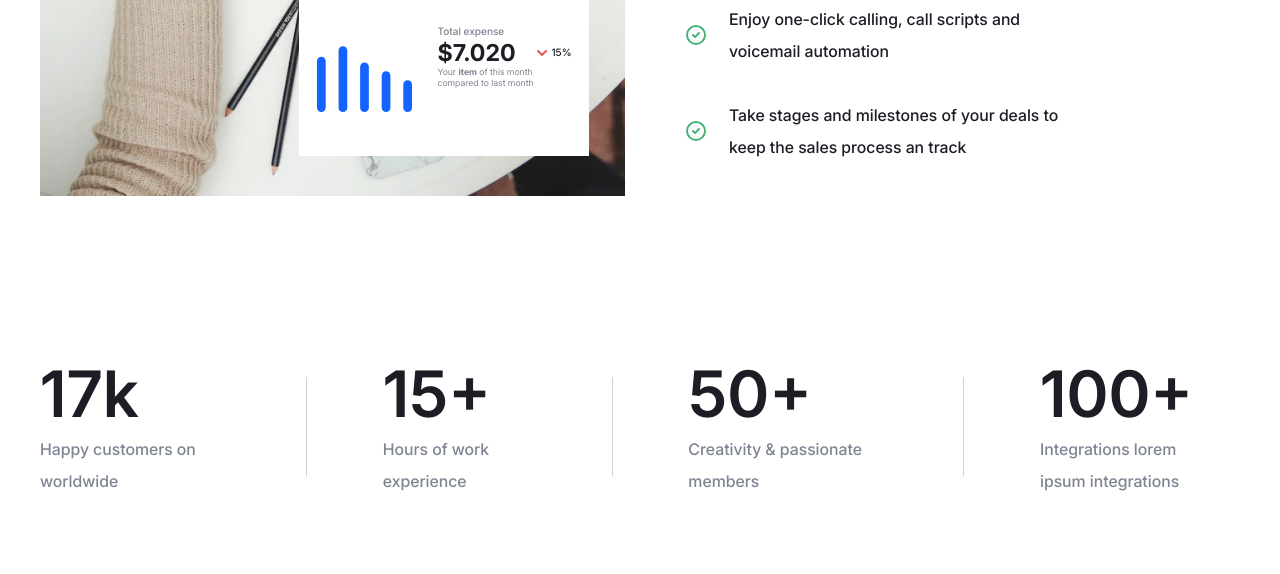
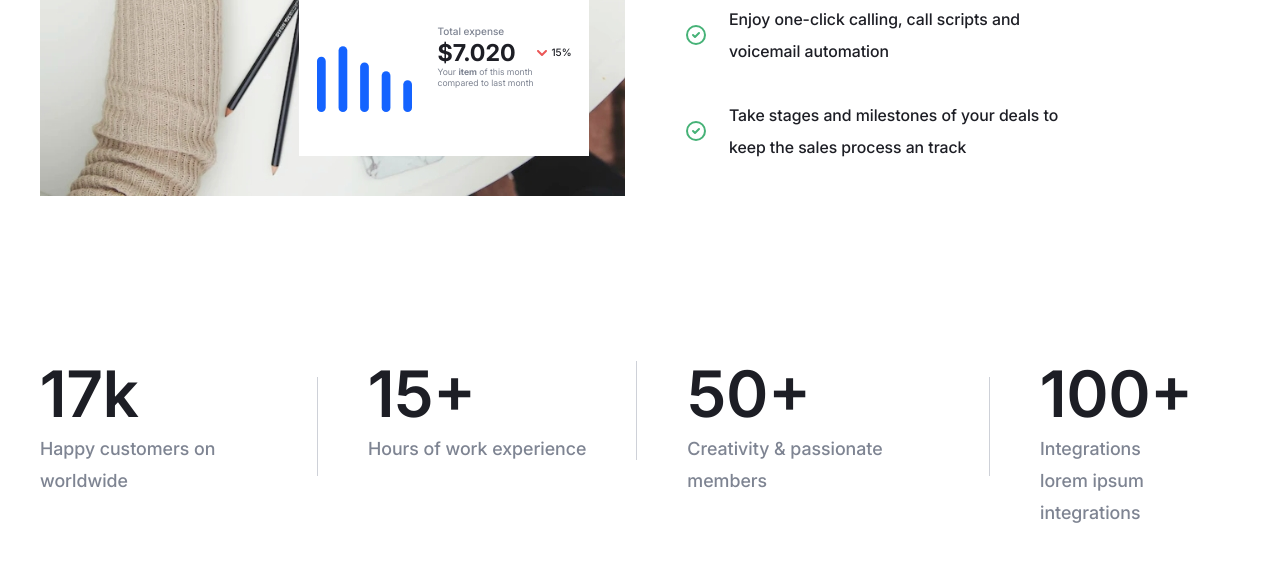
Before and after one commit to Matvey228777/coca, a website built with Vite: page src/index.html in a window 1280 px wide. Shown: the part 2636-3210 px from the top of the page. Built offline with nearby package versions, Linux system fonts and the light colour scheme; files whose address does not match are found by name.

Commit message:
Adaptived strength

```diff
--- a/src/assets/scss/components/home/strenght.scss
+++ b/src/assets/scss/components/home/strenght.scss
@@ -1,8 +1,19 @@
 .strength {
     padding: 66px 0 160px;
 
+    @include small-tablet {
+        padding: 40px 0 80px;
+    }
+
     &__preview {
-        display: flex;
+        display: grid;
+        align-items: start;
+        grid-template-columns: repeat(4,auto);
+
+        @include small-tablet {
+            gap: 10px;
+            grid-template-columns: repeat(2, 1fr);
+        }
 
         &-item {
             font-weight: 500;
@@ -12,8 +23,25 @@
 
             @include flex-align-center;
 
+            @include small-tablet {
+                justify-content: center;
+                text-align: center;
+            }
+
             &:not(:last-child) {
                 padding-right: 76px;
+
+                @include small-desktop {
+                    padding-right: 50px;
+                }
+
+                @include mini-desktop {
+                    padding-right: 25px;
+                }
+
+                @include small-tablet {
+                    padding-right: 0;
+                }
 
                 &::after {
                     content: '';
@@ -21,15 +49,35 @@
                     width: 1px;
                     height: 99px;
                     background-color: var(--neutral-color-40);
+
+                    @include small-tablet {
+                        display: none;
+                    }
                 }
             }
 
             &:last-child {
                 max-width: 200px;
+
+                @include small-tablet {
+                    max-width: none;
+                }
             }
 
             &-text {
                 padding-right: 76px;
+
+                @include small-desktop {
+                    padding-right: 50px;
+                }
+
+                @include mini-desktop {
+                    padding-right: 25px;
+                }
+
+                @include small-tablet {
+                    padding-right: 0;
+                }
 
                 & span {
                     display: block;
@@ -38,6 +86,10 @@
                     line-height: 120%;
                     letter-spacing: 0;
                     color: var(--neutral-color-100);
+
+                    @include small-tablet {
+                        font-size: 50px;
+                    }
                 }
             }
         }
@@ -45,10 +97,21 @@
 
     &__img {
         margin: 80px 0;
+
+        @include small-tablet {
+            margin: 40px 0;
+        }
     }
 
     &__advert {
         display: flex;
+
+        @include small-tablet {
+            gap: 15px;
+            flex-direction: column;
+            align-items: center;
+            text-align: center;
+        }
 
         &-text {
             max-width: 413px;
@@ -56,6 +119,10 @@
             line-height: 32px;
             letter-spacing: 0;
             color: var(--neutral-color-60);
+
+            @include small-tablet {
+                max-width: 600px;
+            }
         }
     }
 }
--- a/src/html/components/home/strength.html
+++ b/src/html/components/home/strength.html
@@ -2,24 +2,24 @@
     <div class="container strength__container">
         <ul class="strength__preview">
             <li class="strength__preview-item">
-                <div class="strength__preview-item-text">
+                <div class="strength__preview-item-text text-p-medium">
                     <span>17k</span>
                     Happy customers on worldwide
                 </div>
             </li>
-            <li class="strength__preview-item">
+            <li class="strength__preview-item text-p-medium">
                 <div class="strength__preview-item-text">
                     <span>15+</span>
                     Hours of work experience
                 </div>
             </li>
-            <li class="strength__preview-item">
+            <li class="strength__preview-item text-p-medium">
                 <div class="strength__preview-item-text">
                     <span>50+</span>
                     Creativity & passionate members
                 </div>
             </li>
-            <li class="strength__preview-item">
+            <li class="strength__preview-item text-p-medium">
                 <div class="strength__preview-item-text">
                     <span>100+</span>
                     Integrations lorem ipsum integrations
```
